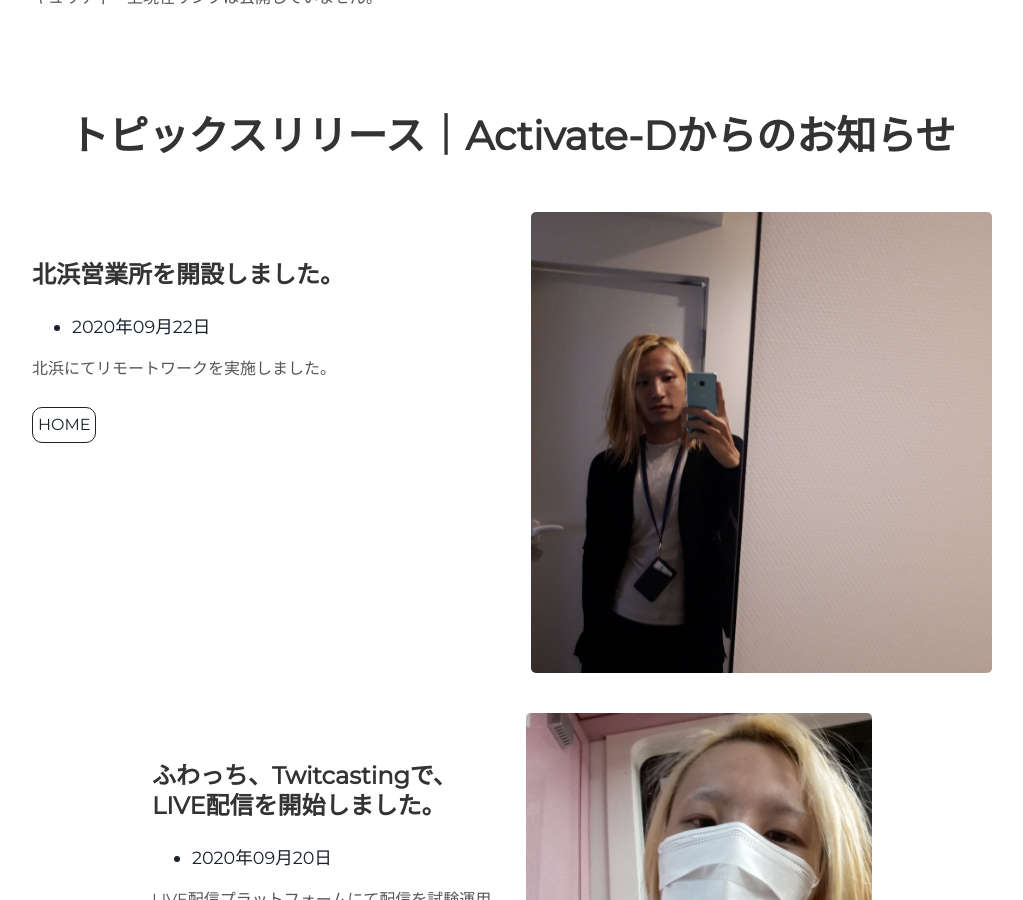
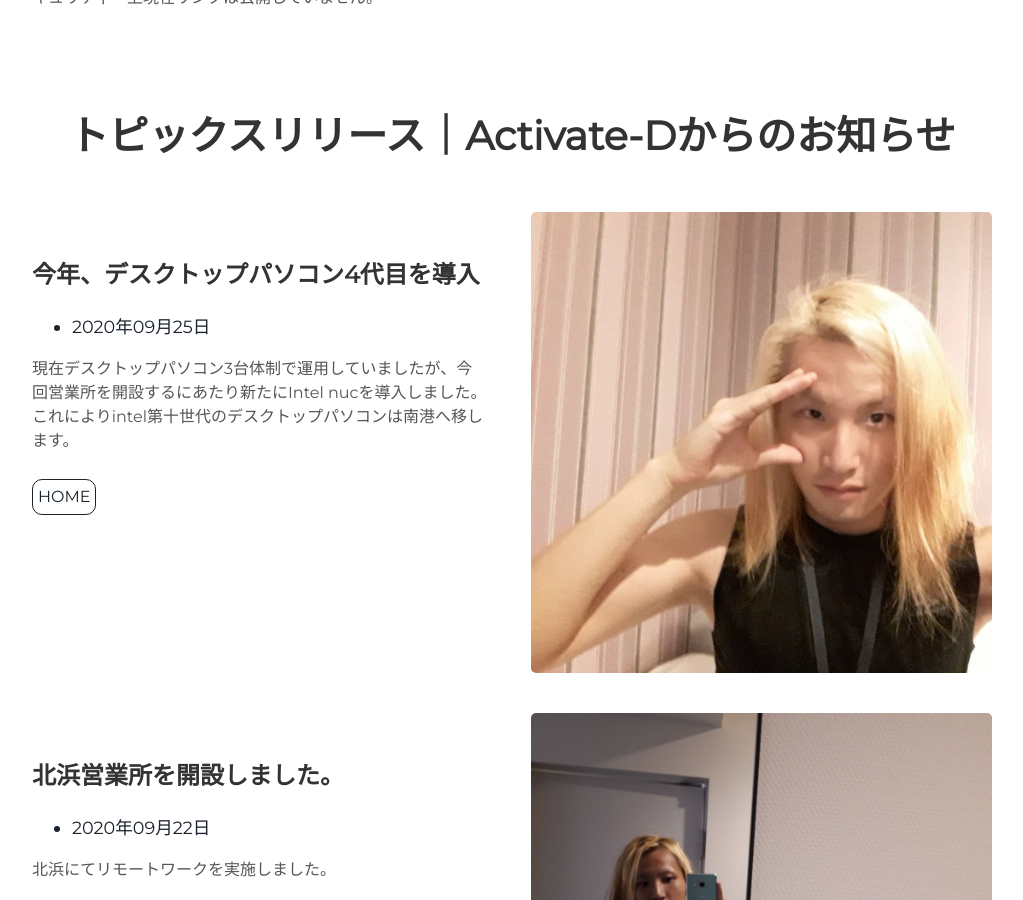
Before and after one commit to takagotch/page351, a Jekyll site: the page built from index.html, in a window 1280 px wide and 900 px high, scrolled down 2312 px. Shown: the whole window, without its empty margins (128-1151 px from the left). Built offline with Jekyll 4.4.1, drawn with Linux system fonts in a browser that asks for light colours.

Commit message:
Update projects.html

```diff
--- a/_includes/projects.html
+++ b/_includes/projects.html
@@ -19,6 +19,24 @@
 
 
 <!-- --><!-- --><!-- --><!-- --><!-- --><!-- --><!-- --><!-- --><!-- --><!-- --><!-- --><!-- -->
+<div class="user-projects">
+  <div class="images-right">
+    <img alt="mountains" src="{{ "/assets/img/fr6.jpg" | prepend: site.baseurl }}" />
+  </div>
+  <div class="contents">
+    <h3> 今年、デスクトップパソコン4代目を導入 </h3>
+    <ul>
+      <li>
+      2020年09月25日
+      </li>
+    </ul>
+    <p>
+    現在デスクトップパソコン3台体制で運用していましたが、今回営業所を開設するにあたり新たにIntel nucを導入しました。これによりintel第十世代のデスクトップパソコンは南港へ移します。
+    </p>
+    <a class="project-link" href="#">HOME</a>
+  </div>
+</div>
+
 
 <div class="user-projects">
   <div class="images-right">
```
